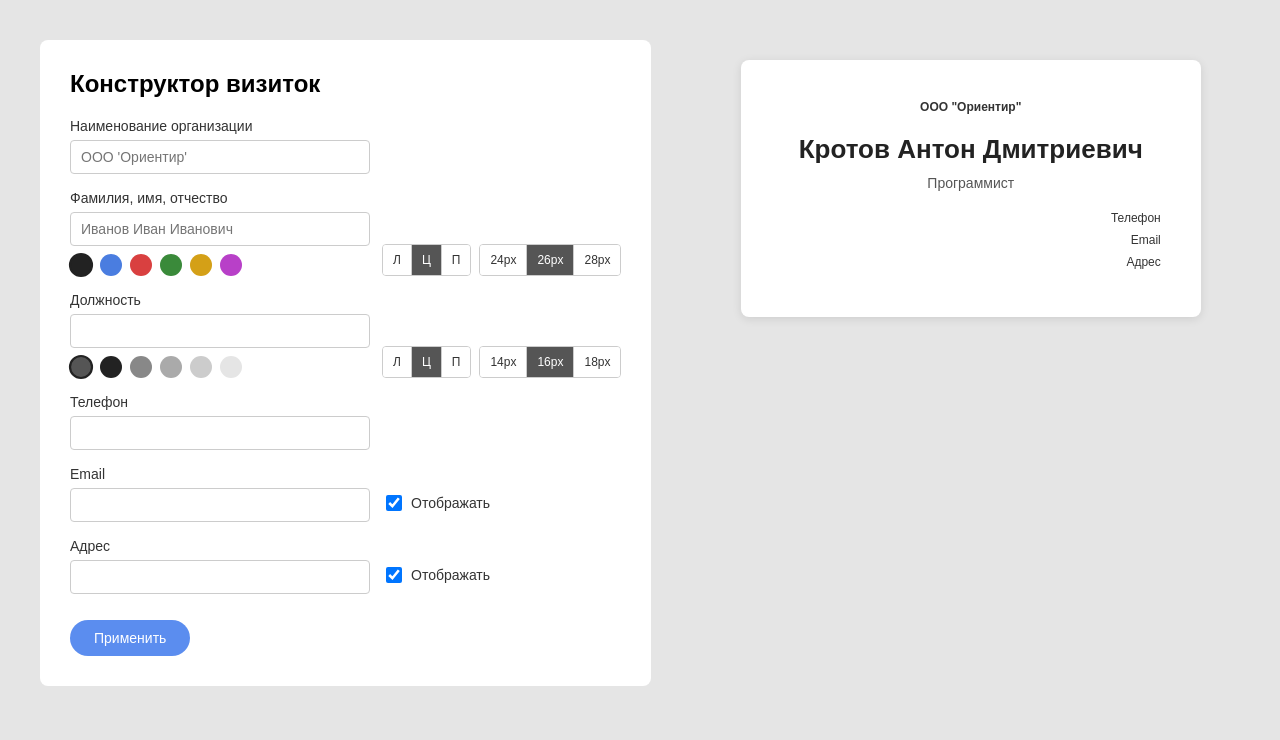
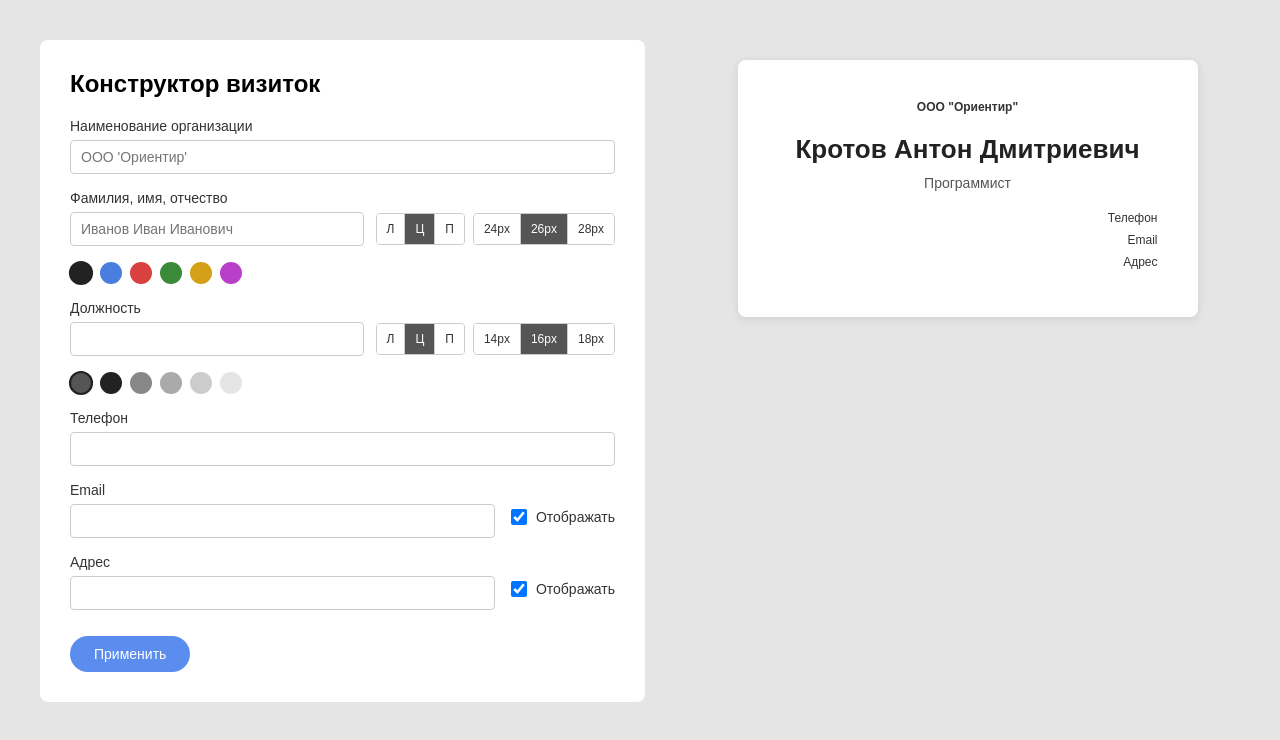
Before and after one commit to atnott/hw-labs, a plain HTML site: page web-client/04_card_maker/index.html in a window 1280 px wide. Drawn offline with Linux system fonts and the light colour scheme.

Commit message:
refactor: update card structure for name and position

```diff
--- a/web-client/04_card_maker/index.html
+++ b/web-client/04_card_maker/index.html
@@ -18,18 +18,10 @@
                 </div>
             </div>
 
+            <label>Фамилия, имя, отчество</label>
             <div class="field-row">
                 <div class="field-main">
-                    <label>Фамилия, имя, отчество</label>
                     <input placeholder="Иванов Иван Иванович" id="fio">
-                    <div class="color-group" data-target="fio">
-                        <div class="color-circle active" data-value="#222222" style="background: #222222;"></div>
-                        <div class="color-circle" data-value="#4a7de0" style="background: #4a7de0;"></div>
-                        <div class="color-circle" data-value="#d94040" style="background: #d94040;"></div>
-                        <div class="color-circle" data-value="#3a8a3a" style="background: #3a8a3a;"></div>
-                        <div class="color-circle" data-value="#d4a017" style="background: #d4a017;"></div>
-                        <div class="color-circle" data-value="#b840c8" style="background: #b840c8;"></div>
-                    </div>
                 </div>
                 <div class="field-controls">
                     <div class="btn-group align-group" data-target="fio">
@@ -44,19 +36,19 @@
                     </div>
                 </div>
             </div>
+            <div class="color-group" data-target="fio">
+                <div class="color-circle active" data-value="#222222" style="background: #222222;"></div>
+                <div class="color-circle" data-value="#4a7de0" style="background: #4a7de0;"></div>
+                <div class="color-circle" data-value="#d94040" style="background: #d94040;"></div>
+                <div class="color-circle" data-value="#3a8a3a" style="background: #3a8a3a;"></div>
+                <div class="color-circle" data-value="#d4a017" style="background: #d4a017;"></div>
+                <div class="color-circle" data-value="#b840c8" style="background: #b840c8;"></div>
+            </div>
 
+            <label>Должность</label>
             <div class="field-row">
                 <div class="field-main">
-                    <label>Должность</label>
                     <input placeholder="" id="position">
-                    <div class="color-group" data-target="position">
-                        <div class="color-circle active" data-value="#555555" style="background: #555555;"></div>
-                        <div class="color-circle" data-value="#222222" style="background: #222222;"></div>
-                        <div class="color-circle" data-value="#888888" style="background: #888888;"></div>
-                        <div class="color-circle" data-value="#aaaaaa" style="background: #aaaaaa;"></div>
-                        <div class="color-circle" data-value="#cccccc" style="background: #cccccc;"></div>
-                        <div class="color-circle" data-value="#e5e5e5" style="background: #e5e5e5;"></div>
-                    </div>
                 </div>
                 <div class="field-controls">
                     <div class="btn-group align-group" data-target="position">
@@ -71,6 +63,14 @@
                     </div>
                 </div>
             </div>
+            <div class="color-group" data-target="position">
+                <div class="color-circle active" data-value="#555555" style="background: #555555;"></div>
+                <div class="color-circle" data-value="#222222" style="background: #222222;"></div>
+                <div class="color-circle" data-value="#888888" style="background: #888888;"></div>
+                <div class="color-circle" data-value="#aaaaaa" style="background: #aaaaaa;"></div>
+                <div class="color-circle" data-value="#cccccc" style="background: #cccccc;"></div>
+                <div class="color-circle" data-value="#e5e5e5" style="background: #e5e5e5;"></div>
+            </div>
 
             <div>
                 <label>Телефон</label>
@@ -79,9 +79,9 @@
                 </div>
             </div>
 
+            <label>Email</label>
             <div class="field-row">
                 <div class="field-main">
-                    <label>Email</label>
                     <input placeholder="" id="email">
                 </div>
                 <div class="checkbox-wrapper">
@@ -90,9 +90,9 @@
                 </div>
             </div>
 
+            <label>Адрес</label>
             <div class="field-row">
                 <div class="field-main">
-                    <label>Адрес</label>
                     <input placeholder="" id="address">
                 </div>
                 <div class="checkbox-wrapper">
--- a/web-client/04_card_maker/script.js
+++ b/web-client/04_card_maker/script.js
@@ -47,8 +47,6 @@ applyButton.addEventListener('click', function() {
     if (fio) document.getElementById('card-fio').textContent = fio;
     if (position) document.getElementById('card-position').textContent = position;
     if (phone) document.getElementById('card-phone').textContent = phone;
-    if (email) document.getElementById('card-email').textContent = email;
-    if (address) document.getElementById('card-address').textContent = address;
 
     if (showEmail && email) {
         cardEmail.textContent = email;
--- a/web-client/04_card_maker/style.css
+++ b/web-client/04_card_maker/style.css
@@ -103,14 +103,13 @@ body {
 
 .field-row {
     display: flex;
-    align-items: flex-end;
+    align-items: center;
     gap: 12px;
-    margin-bottom: 16px;
+    margin-bottom: 8px;
 }
 
 .field-main {
-    flex-shrink: 0;
-    width: 300px;
+    flex: 1;
 }
 
 .field-main label {
@@ -169,6 +168,7 @@ body {
     display: flex;
     gap: 8px;
     margin-top: 8px;
+    margin-bottom: 16px;
 }
 
 .color-circle {
@@ -210,3 +210,10 @@ body {
     cursor: pointer;
     margin: 0;
 }
+
+label {
+    display: block;
+    margin-bottom: 6px;
+    font-size: 14px;
+    color: #333;
+}
```
